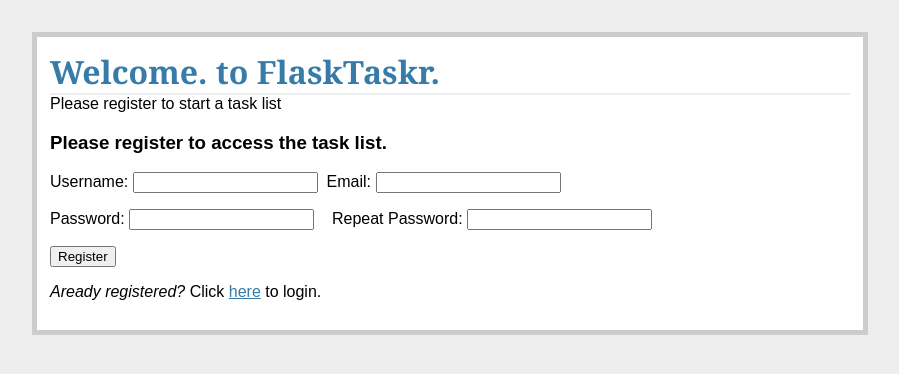
After one commit to mperham2/flasktaskr-m15, a Flask app: page /register/ in a window 1280 px wide. The commit adds this page. Shown: the top 374 px of the page, without its empty margins (190-1089 px from the left). Run offline with Flask 2, Linux system fonts and the light colour scheme.

Commit message:
Page 180. Completed user database ops. Started some error labeling.

```diff
--- a/config.py
+++ b/config.py
@@ -6,8 +6,6 @@
 basedir = os.path.abspath(os.path.dirname(__file__))
 
 DATABASE = "flasktaskr.db"
-USERNAME = 'admin'
-PASSWORD = 'admin'
 WTF_CSRF_ENABLED = True
 SECRET_KEY = 'my_precious'
 
--- a/db_create.py
+++ b/db_create.py
@@ -9,8 +9,8 @@
 
 # insert data
 
-db.session.add(Task("Finish this tutorial", date(2014, 3, 13), 10, 1))
-db.session.add(Task("Finish real python", date(2015, 4, 12), 10, 1))
+# db.session.add(Task("Finish this tutorial", date(2014, 3, 13), 10, 1))
+# db.session.add(Task("Finish real python", date(2015, 4, 12), 10, 1))
 
 # commit the changes
 db.session.commit()
--- a/forms.py
+++ b/forms.py
@@ -1,8 +1,8 @@
 # forms.py
 
 from flask_wtf import Form
-from wtforms import TextField, DateField, IntegerField, SelectField
-from wtforms.validators import DataRequired
+from wtforms import TextField, DateField, IntegerField, SelectField, PasswordField
+from wtforms.validators import DataRequired, Length, EqualTo, Email
 
 class AddTaskForm(Form):
     task_id = IntegerField('Priority')
@@ -19,3 +19,25 @@
             ]
             )
     status = IntegerField('Status')
+
+class RegisterForm(Form):
+    name = TextField(
+            'Username',
+            validators=[DataRequired(), Length(min=6, max=25, message="Username must be 6-25 characters")]
+    )
+    email = TextField(
+        'Email',
+        validators=[DataRequired(), Email(), Length(min=6, max=40)]
+    )
+    password = PasswordField(
+                'Password',
+                validators=[DataRequired(), Length(min=6, max=40)]
+    )
+    confirm = PasswordField(
+                'Repeat Password',
+                validators=[DataRequired(), EqualTo('password',
+                            message="Passwords must match")]
+    )
+class LoginForm(Form):
+    name = TextField('Username', validators=[DataRequired()])
+    password = PasswordField('Password', validators=[DataRequired()])
--- /dev/null
+++ b/templates/register.html
@@ -0,0 +1,16 @@
+{% extends 'template.html' %}
+{% block content %}
+    <h1>Welcome. to FlaskTaskr.</h1>
+    <form class="form-signin" role="form" method="post" action="{{ url_for('register') }}">
+        <div class="lead">Please register to start a task list</div>
+            {{ form.csrf_token }}
+
+    <h3>Please register to access the task list.</h3>
+        <form method="POST" action="">
+
+            <p>{{ form.name.label }}: {{ form.name }}&nbsp;&nbsp;{{ form.email.label }}: {{ form.email }}</p>
+            <p>{{ form.password.label }}: {{ form.password }} &nbsp;&nbsp; {{ form.confirm.label }}: {{ form.confirm }}</p>
+            <p><input type="submit" value="Register"></p>
+        </form>
+        <p><em>Aready registered?</em> Click <a href="/">here</a> to login.</p>
+{% endblock %}
--- a/views.py
+++ b/views.py
@@ -1,17 +1,25 @@
 # views.py
+
+
+########################
+##### imports############
+#######################
 
 from flask import Flask, flash, redirect, render_template, request, session, url_for, g
 from functools import wraps
 from flask.ext.sqlalchemy import SQLAlchemy
+from forms import AddTaskForm, LoginForm, RegisterForm
+import datetime
 
-from forms import AddTaskForm
+#######################
+######  config   ######
+#######################
 
 app = Flask(__name__)
 app.config.from_object('config')
 db = SQLAlchemy(app)
 
-from models import Task
-
+from models import Task, User
 
 def login_required(test):
     @wraps(test)
@@ -23,23 +31,74 @@
             return redirect(url_for('login'))
     return wrap
 
+def flash_errors(form):
+    for field, errors, in form.errors.items():
+        for error in errors:
+            flash(u"Error in the %s field - %s" % (
+                  getattr(form, field).label.text, error), 'error')
+
+# User Registration:
+@app.route('/register/', methods=['GET', 'POST'])
+def register():
+    error = None
+    form = RegisterForm(request.form)
+    if request.method == 'POST':
+        if form.validate_on_submit():
+            new_user = User(
+                    form.name.data,
+                    form.email.data,
+                    form.password.data
+            )
+            db.session.add(new_user)
+            db.session.commit()
+            flash('Thanks for registering. Please login.')
+            return redirect(url_for('login'))
+        else:
+            return render_template('register.html', form=form,
+                                   error = error)
+    if request.method == 'GET':
+        return render_template('register.html', form=form)
+
 @app.route('/logout/')
 def logout():
     session.pop('logged_in', None)
+    session.pop('username', None)
+    session.pop('user_id', None)
     flash('You are logged out. Goodbye.')
     return redirect(url_for('login'))
 
 @app.route('/', methods=['GET', 'POST'])
 def login():
+    error = None
+    form = LoginForm(request.form)
     if request.method == 'POST':
-        if request.form['username'] != app.config['USERNAME'] or request.form['password'] != app.config['PASSWORD']:
-            error = 'Invalid Credentials. Please try again.'
-            return render_template("login.html", error=error)
+        if form.validate_on_submit():
+            u = User.query.filter_by(
+                name=request.form['name'],
+                password=request.form['password']
+                ).first()
+            if u is None:
+                error = 'Invalid username or password.'
+                return render_template(
+                        "login.html",
+                        form=form,
+                        error=error
+                    )
+            else:
+                session['logged_in'] = True
+                session['username'] = u.name
+                session['user_id'] = u.id
+                flash('You are logged in. Go crazy.')
+                return redirect(url_for('tasks'))
         else:
-            session['logged_in'] = True
-            return redirect(url_for('tasks'))
-    if request.method == 'GET':
-        return render_template('login.html')
+            return render_template(
+                    "login.html",
+                    form=form,
+                    error=error
+                )
+    if request.method == "GET":
+        return render_template(
+                    "login.html", form=form)
 
 @app.route('/tasks/')
 @login_required
@@ -50,7 +109,8 @@
             'tasks.html',
             form=AddTaskForm(request.form),
             open_tasks = open_tasks,
-            closed_tasks = closed_tasks
+            closed_tasks = closed_tasks,
+            username=session['username']
         )
 
 # Add new tasks:
@@ -64,7 +124,9 @@
                         form.name.data,
                         form.due_date.data,
                         form.priority.data,
-                        '1'
+                        datetime.datetime.utcnow(),
+                        '1',
+                        session['user_id']
                     )
             db.session.add(new_task)
             db.session.commit()
```
Also changed, not shown: db_migrate.py (added, +29 -0 lines), login.html (deleted, +0 -12 lines), models.py (+25 -1 lines), templates/login.html (+3 -4 lines), templates/tasks.html (+8 -29 lines), templates/{% extends "template.html" %}.html (deleted, +0 -12 lines), flasktaskr.db.
